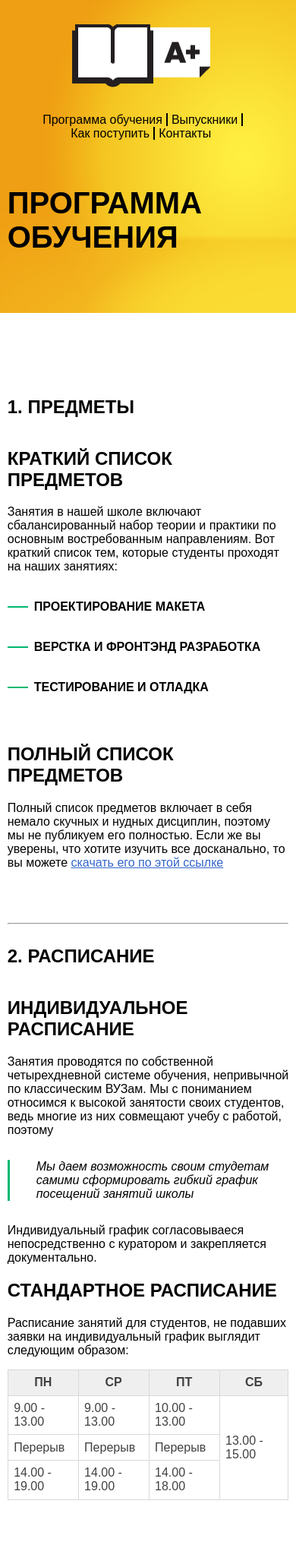
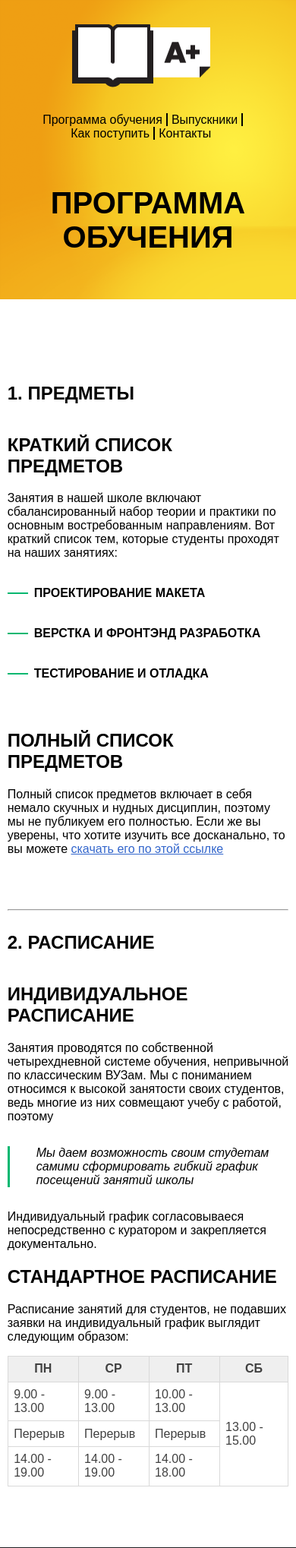
Before and after one commit to Rikkii/Rikkii.github.io, a PHP site: page /inner.html in a window 390 px wide. Shown: the top 2038 px of the page at 76% size. Run offline with PHP 8.4, Linux system fonts and the light colour scheme.

Commit message:
Update test+prefixes.css

```diff
--- a/test+prefixes.css
+++ b/test+prefixes.css
@@ -47,10 +47,10 @@ header .logo {
 }
 
 @media (max-width: 780px) {
-    header .logo, .main-menu {float: none; width: 95%; text-align: center;}
+    header .logo, .main-menu {float: none; width: 95%;}
     .main-menu li, .main-menu li:last-child  {padding: 0 5px;}
     header .logo {margin-bottom: 1rem}
-    header {padding: 2rem 0}
+    header {padding: 2rem 0; text-align: center}
 }
 
 
@@ -179,7 +179,9 @@ header .logo {
 
 
 
-
+.features + section {
+    overflow: hidden
+}
 .feedback {
     display: -webkit-box;
     display: -ms-flexbox;
@@ -268,7 +270,7 @@ blockquote p {
     clear: both;
     display: block;
 }
-.contacts table {
+table {
     width: 100%
 }
 .contacts h2 {
@@ -450,9 +452,7 @@ footer h3 {
 .social-btn-tw:active {
     background-position: 36px 36px
 }
-.inner header {
-    padding-bottom: 50px;
-}
+
 @media (max-width: 768px) {
 
 }
```
